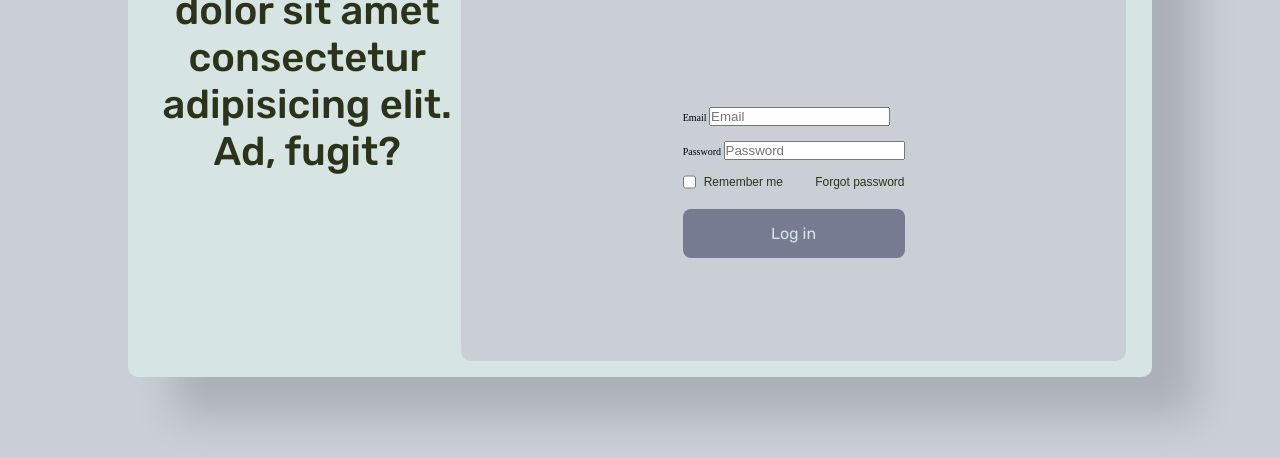
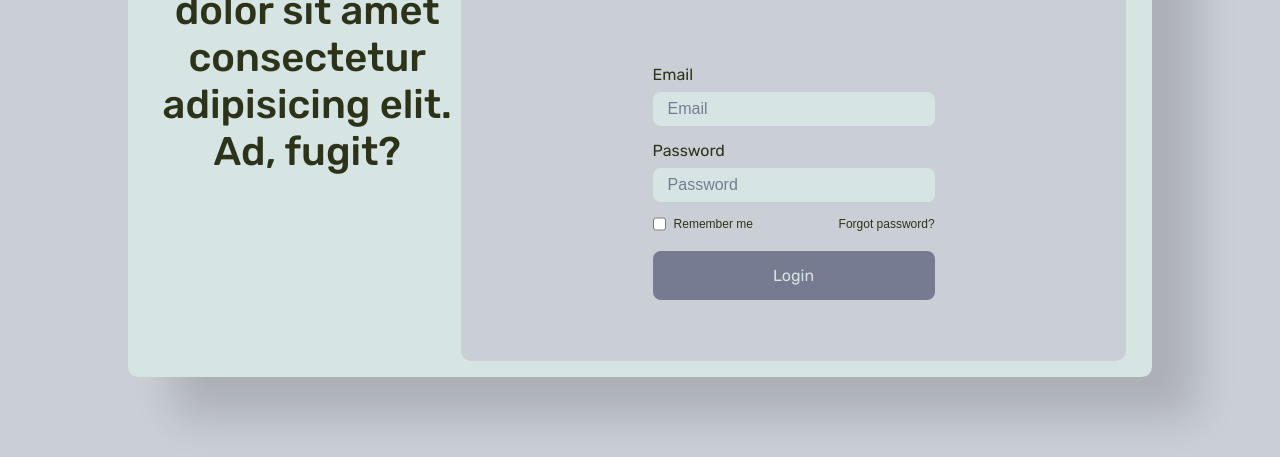
Before and after one commit to Imtiyaaz22/login-form, a website: page index.html in a window 1280 px wide. Shown: the part 343-800 px from the top of the page. Drawn offline with nearby package versions, Linux system fonts and the light colour scheme.

Commit message:
Update html

```diff
--- a/index.html
+++ b/index.html
@@ -23,7 +23,9 @@
 		<main>
 			<div class="wrapper">
 				<div class="caption">
-					<h1 class="caption-heading"><blockqoute>Lorem ipsum dolor sit amet consectetur adipisicing elit. Ad, fugit?</blockqoute></h1>
+					<h1 class="caption-heading">
+						<blockqoute>Lorem ipsum dolor sit amet consectetur adipisicing elit. Ad, fugit?</blockqoute>
+					</h1>
 				</div>
 
 				<div class="details">
@@ -47,18 +49,19 @@
 							<ion-icon name="logo-google" class="login-icon"></ion-icon>
 							<ion-icon name="logo-facebook" class="login-icon"></ion-icon>
 						</div>
+						<p class="login-text">Or continue with your email</p>
 					</div>
 					<!-- Login form -->
 					<form class="form">
 						<div class="form-input_box">
-							<label class="form-label form-label__email"
+							<label class="form-input__label form-label__email"
 								>Email
-								<input type="email" class="form-email" required placeholder="Email" />
+								<input type="email" class="form-input form-email" required placeholder="Email" />
 							</label>
 
-							<label class="form-label form-label__password"
+							<label class="form-input__label form-label__password"
 								>Password
-								<input type="password" class="form-password" required placeholder="Password" />
+								<input type="password" class="form-input form-password" required placeholder="Password" />
 							</label>
 						</div>
 
@@ -67,10 +70,10 @@
 								<input type="checkbox" class="user-info__check" />
 								<p class="user-info__text">Remember me</p>
 							</div>
-							<a href="#" class="user-link"><p class="user-link__text">Forgot password</p></a>
+							<a href="#" class="user-link"><p class="user-link__text">Forgot password?</p></a>
 						</div>
 
-            <button class="form-btn">Log in</button>
+						<button class="form-btn">Login</button>
 					</form>
 				</div>
 			</div>
```
